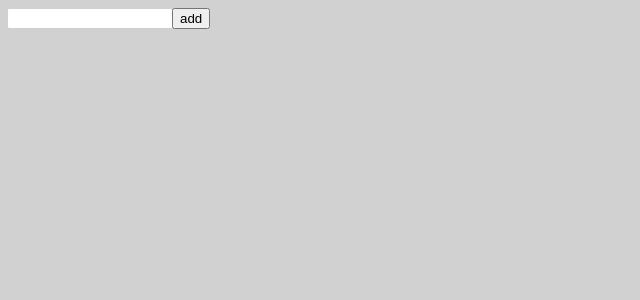
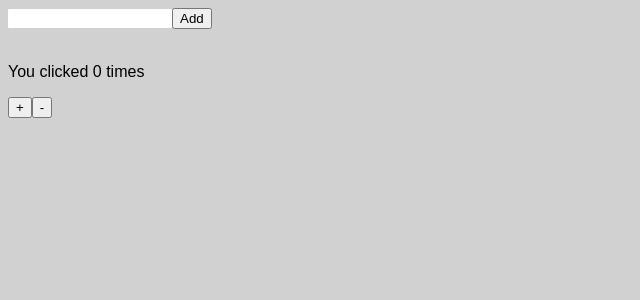
Before and after one commit to svenWacker/my-studie-at-DCI, a React (Create React App) app in the folder may/todo-list/: page / in a window 1280 px wide. Shown: the top 300 px of the page, without its empty margins (0-640 px from the left). Built offline with nearby package versions, Linux system fonts and the light colour scheme.

Commit message:
todo-list and useState

```diff
--- a/may/todo-list/src/App.js
+++ b/may/todo-list/src/App.js
@@ -2,10 +2,13 @@
 
 function App() {
   const [userInput, setUserInput] = useState("");
+  const [count, setCount] = useState(0);
+
   function handleChange(e) {
     console.log(e.target.value);
     setUserInput(e.target.value.trim());
   }
+
   return (
     <div>
       <form>
@@ -15,9 +18,13 @@
           value={userInput}
           onChange={handleChange}
         ></input>
-        <input type="submit" value="add"></input>
+        <input type="submit" value="Add"></input>
       </form>
       {userInput}
+      <br />
+      <p>You clicked {count} times</p>
+      <button onClick={() => setCount(count + 1)}>+</button>
+      <button onClick={() => setCount(count - 1)}>-</button>
     </div>
   );
 }
```
